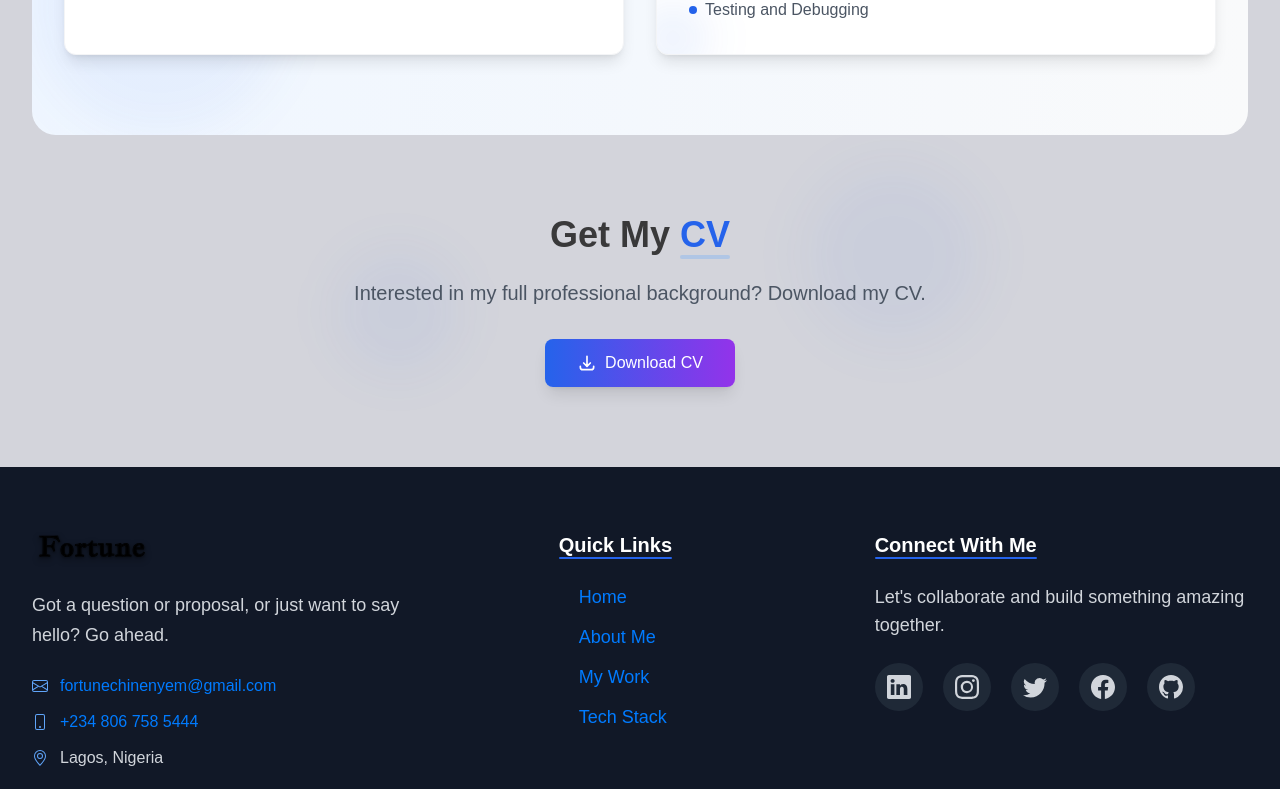
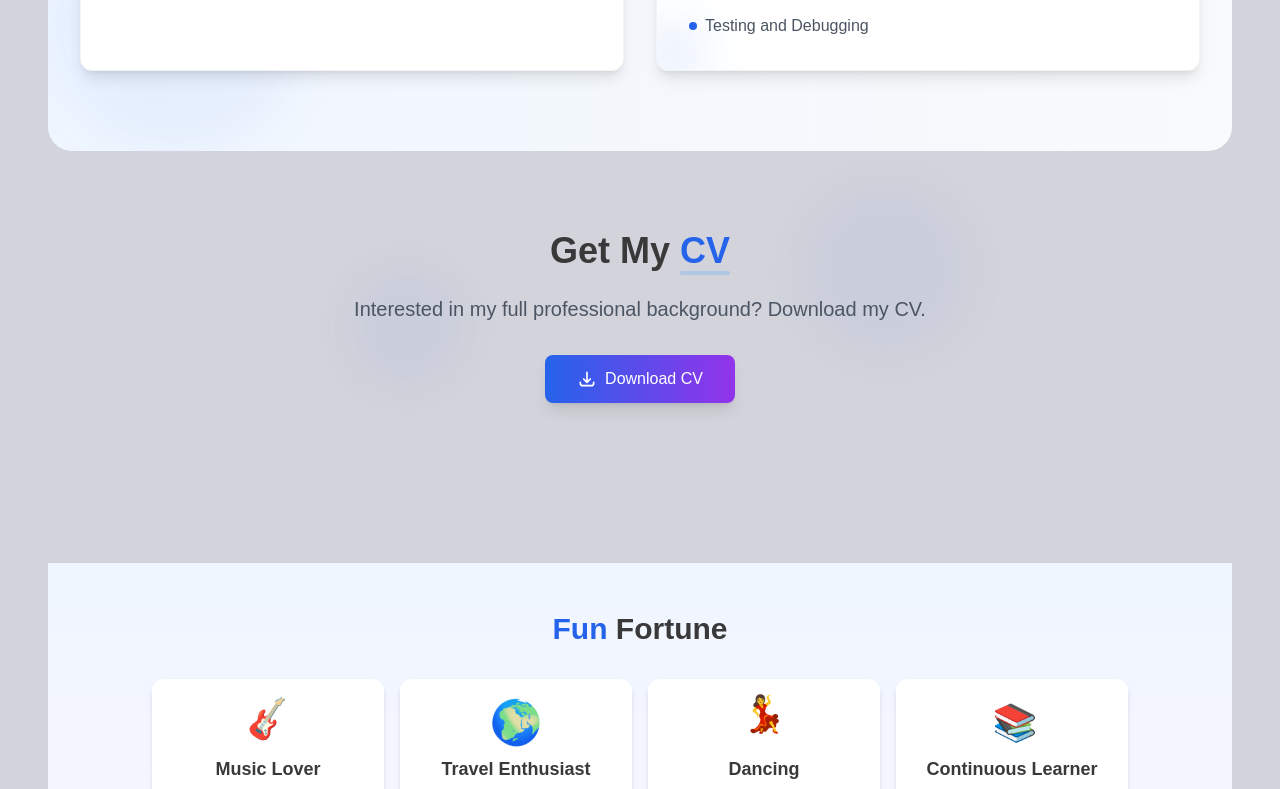
Before and after one commit to Fortunechinenyem/UpdatedPortfolio, a Next.js app: page / in a window 1280 px wide. Shown: the part 2008-2797 px from the top of the page. Built offline with nearby package versions, Linux system fonts and the light colour scheme.

Commit message:
added a fun fact feature

```diff
--- /dev/null
+++ b/app/components/PersonalityShowcase.js
@@ -0,0 +1,115 @@
+"use client";
+import { motion } from "framer-motion";
+import { useState } from "react";
+
+const PersonalityShowcase = () => {
+  const [activeItem, setActiveItem] = useState(null);
+
+  const funFacts = [
+    {
+      emoji: "🎸",
+      title: "Music Lover",
+      fact: "I play acoustic guitar and find it helps me think through complex coding problems.",
+      dance: {
+        rotate: [0, 15, -15, 0],
+        y: [0, -10, 0],
+        transition: { duration: 0.8, repeat: Infinity },
+      },
+    },
+    {
+      emoji: "🌍",
+      title: "Travel Enthusiast",
+      fact: "I believe traveling expands the mind just like learning new programming languages.",
+      dance: {
+        rotate: [0, 0, 360],
+        scale: [1, 1.2, 1],
+        transition: { duration: 4, repeat: Infinity, ease: "linear" },
+      },
+    },
+    {
+      emoji: "💃",
+      title: "Dancing",
+      fact: "I love to dance, there's something it just does especially when the bugs do their thing.",
+      dance: {
+        y: [0, -15, 0, -15, 0],
+        transition: { duration: 2, repeat: Infinity },
+      },
+    },
+    {
+      emoji: "📚",
+      title: "Continuous Learner",
+      fact: "I dedicate time each week to learn new technologies and development methodologies.",
+      dance: {
+        x: [0, 10, -10, 0],
+        transition: { duration: 3, repeat: Infinity },
+      },
+    },
+  ];
+
+  return (
+    <section className="py-12 bg-gradient-to-b from-blue-50 to-purple-50 dark:from-gray-800 dark:to-gray-900">
+      <div className="max-w-5xl mx-auto px-6">
+        <h2 className="text-3xl font-bold text-center mb-8">
+          <span className="text-blue-600 dark:text-blue-400">Fun</span> Fortune
+        </h2>
+
+        <div className="grid grid-cols-2 md:grid-cols-4 gap-4">
+          {funFacts.map((item, index) => (
+            <motion.div
+              key={index}
+              whileHover={{ scale: 1.05 }}
+              whileTap={{ scale: 0.95 }}
+              className="cursor-pointer"
+              onClick={() => setActiveItem(activeItem === index ? null : index)}
+            >
+              <div
+                className={`p-6 rounded-xl text-center transition-all duration-300 ${
+                  activeItem === index
+                    ? "bg-blue-100 dark:bg-blue-900/50 shadow-lg"
+                    : "bg-white dark:bg-gray-700 shadow-md"
+                }`}
+              >
+                <motion.div animate={item.dance} className="text-4xl mb-3">
+                  {item.emoji}
+                </motion.div>
+                <h3 className="font-semibold text-lg mb-2">{item.title}</h3>
+                {activeItem === index && (
+                  <motion.p
+                    initial={{ opacity: 0, height: 0 }}
+                    animate={{ opacity: 1, height: "auto" }}
+                    exit={{ opacity: 0, height: 0 }}
+                    className="text-sm text-gray-600 dark:text-gray-300"
+                  >
+                    {item.fact}
+                  </motion.p>
+                )}
+              </div>
+            </motion.div>
+          ))}
+        </div>
+
+        {/* Interactive coding fact */}
+        <div className="mt-12 text-center">
+          <motion.div
+            whileHover={{ scale: 1.02 }}
+            className="inline-block bg-white dark:bg-gray-700 p-4 rounded-lg shadow-md cursor-pointer"
+            onClick={() =>
+              alert(
+                "Debugging is like being a detective in a crime movie where you're also the murderer! 🔍"
+              )
+            }
+          >
+            <p className="text-gray-700 dark:text-gray-300">
+              How I describe debugging to non-programmers:
+            </p>
+            <p className="text-blue-600 dark:text-blue-400 font-medium mt-1">
+              (Click for my analogy)
+            </p>
+          </motion.div>
+        </div>
+      </div>
+    </section>
+  );
+};
+
+export default PersonalityShowcase;
--- a/pages/index.js
+++ b/pages/index.js
@@ -3,6 +3,7 @@ import Link from "next/link";
 import DefaultLayout from "@/layout/DefaultLayout";
 import Logo from "../public/image/3059.jpg";
 import { motion } from "framer-motion";
+import PersonalityShowcase from "@/app/components/PersonalityShowcase";
 
 export default function Home() {
   return (
@@ -76,7 +77,6 @@ export default function Home() {
             </motion.div>
           </div>
 
-          {/* Profile Image */}
           <motion.div
             initial={{ opacity: 0, x: 20 }}
             animate={{ opacity: 1, x: 0 }}
@@ -197,9 +197,7 @@ export default function Home() {
           <div className="absolute top-1/3 right-1/4 w-24 h-24 bg-blue-200 dark:bg-blue-800 rounded-full filter blur-xl opacity-20 animate-float animation-delay-2000"></div>
         </section>
 
-        {/* Skills Section - Enhanced with animated cards */}
         <section className="relative py-20 bg-gradient-to-l from-gray-50 to-blue-50 dark:from-gray-800 dark:to-gray-900 rounded-3xl px-8 overflow-hidden">
-          {/* Decorative background elements */}
           <div className="absolute top-0 right-0 w-48 h-48 bg-blue-600/5 rounded-full filter blur-xl"></div>
           <div className="absolute bottom-0 left-0 w-64 h-64 bg-blue-600/5 rounded-full filter blur-xl"></div>
 
@@ -346,6 +344,13 @@ export default function Home() {
             </a>
           </div>
         </section>
+
+        <section
+          id="personality-showcase"
+          className="py-20 text-center relative overflow-hidden"
+        >
+          <PersonalityShowcase />
+        </section>
       </main>
     </DefaultLayout>
   );
```
